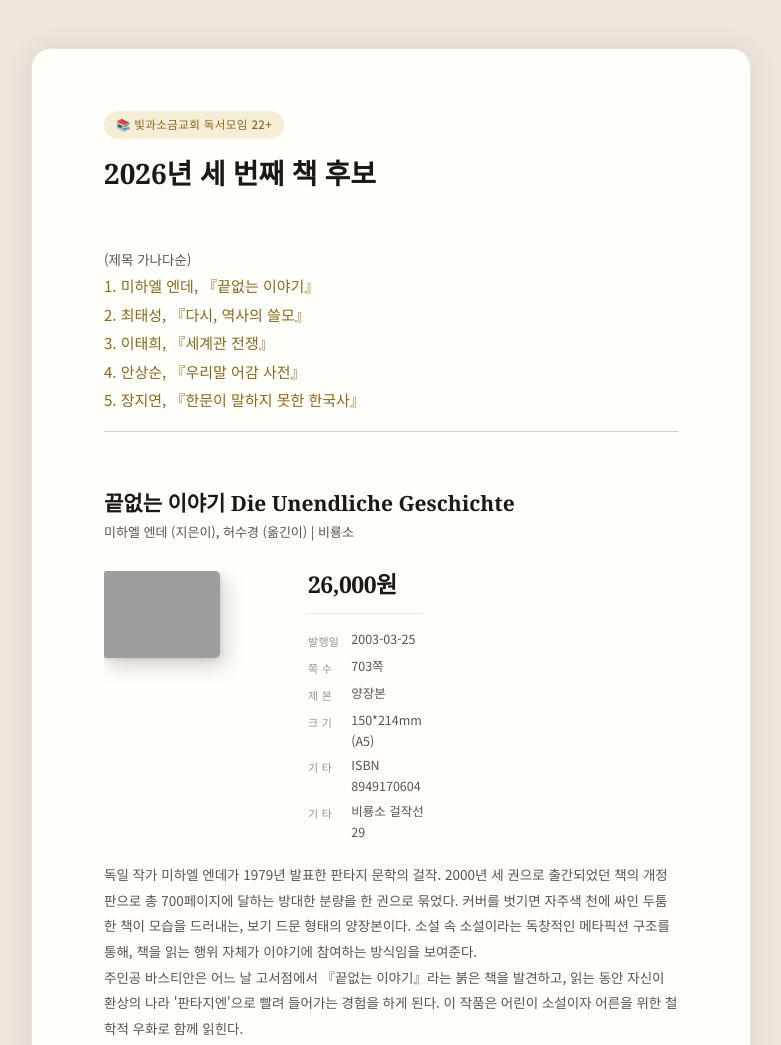
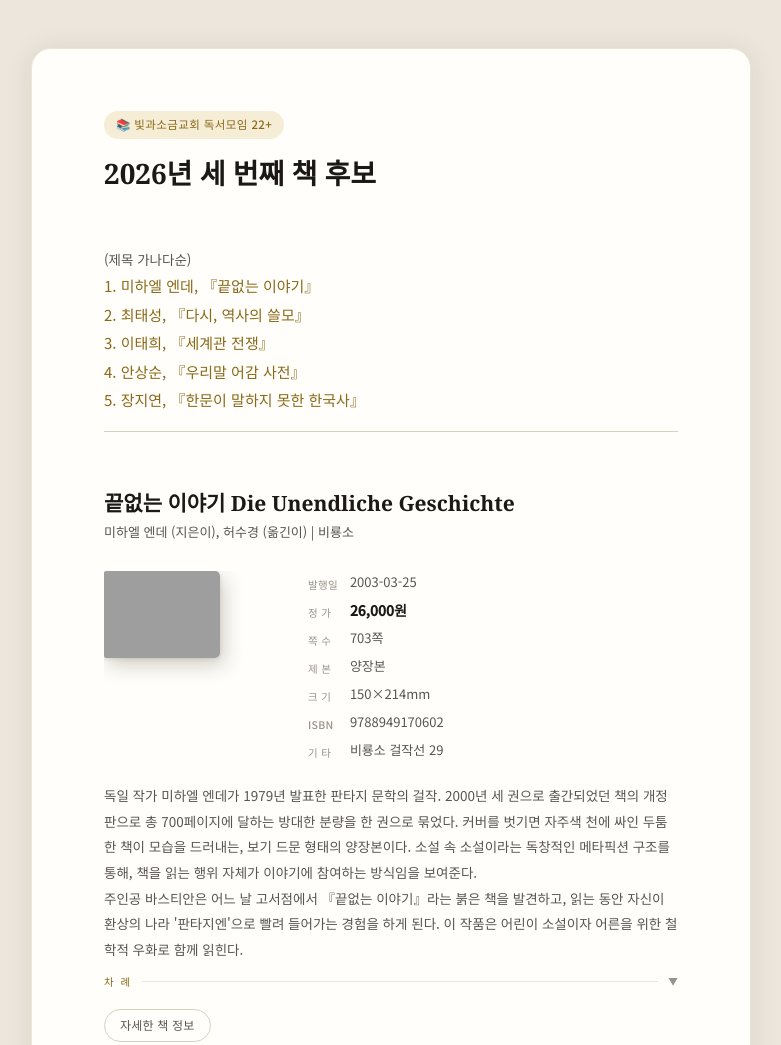
Before and after one commit to coolsky/lsbookclub, a plain HTML site: page 202605.html in a window 1280 px wide. Shown: the top 1045 px of the page, without its empty margins (249-1030 px from the left). Drawn offline with Linux system fonts and the light colour scheme; grey boxes are pictures that could not be loaded.

Commit message:
Add files via upload

```diff
--- a/202605.html
+++ b/202605.html
@@ -247,34 +247,33 @@ h3::after {
   padding: 0 0 0 22px;
 }
 .meta-price {
-  font-family: var(--serif);
-  font-size: 23px;
-  font-weight: 700;
+  /* 정가를 그리드 안에서 굵게만 처리 */
+  font-weight: 600;
   color: var(--ink);
-  letter-spacing: -0.5px;
-  margin-bottom: 14px;
-  padding-bottom: 14px;
-  border-bottom: 1px solid var(--rule-light);
-  line-height: 1.2;
 }
 .meta-grid {
   display: grid;
   grid-template-columns: auto 1fr;
-  gap: 3px 12px;
+  gap: 4px 12px;
   font-size: 12.5px;
 }
 .meta-label {
   color: var(--ink-light);
-  font-size: 11px;
+  font-size: 10.5px;
   font-weight: 500;
   letter-spacing: 0.3px;
   white-space: nowrap;
-  padding-top: 2px;
+  padding-top: 3px;
 }
 .meta-val {
   color: var(--ink-mid);
-  font-size: 12.5px;
+  font-size: 13px;
   line-height: 1.7;
+}
+.meta-val.meta-price {
+  font-weight: 600;
+  color: var(--ink);
+  font-size: 14px;
 }
 
 /* ── 차례 접기/펼치기 ── */
@@ -465,68 +464,80 @@ a[href="#top"]:hover {
 document.addEventListener('DOMContentLoaded', function () {
 
   /* ═══════════════════════════════════════════
-     1. 책 정보 메타데이터 재구성
-        순서: 정가 → 발행일 → 쪽수 → 제본 → 크기 → 기타
+     1. 책 정보 메타데이터 — 검증된 서지 데이터로 렌더링
+        순서: 발행일, 정가, 쪽수, 제본, 크기, ISBN, 기타
   ════════════════════════════════════════════ */
-  function extractLines(node) {
-    var lines = [], cur = '';
-    function walk(n) {
-      if (n.nodeType === 3) { cur += n.textContent; }
-      else if (n.nodeType === 1) {
-        if (n.tagName === 'BR') { lines.push(cur.trim()); cur = ''; }
-        else { n.childNodes.forEach(walk); if (n.tagName === 'DIV') { lines.push(cur.trim()); cur = ''; } }
+  var BOOK_META = {
+    'book1': {
+      date: '2003-03-25', price: '26,000원', pages: '703쪽',
+      binding: '양장본', size: '150×214mm',
+      isbn: '9788949170602', extra: '비룡소 걸작선 29'
+    },
+    'book2': {
+      date: '2024-07-29', price: '18,000원', pages: '280쪽',
+      binding: '반양장본', size: '—',
+      isbn: '9791193401217', extra: '역사의 쓸모 시리즈'
+    },
+    'book3': {
+      date: '2016-05-02', price: '16,000원', pages: '304쪽',
+      binding: '반양장본', size: '152×225mm',
+      isbn: '9788953125414', extra: ''
+    },
+    'book4': {
+      date: '2021-05-04', price: '17,000원', pages: '378쪽',
+      binding: '반양장본', size: '127×188mm',
+      isbn: '9791189683887', extra: '관점 있는 사전'
+    },
+    'book5': {
+      date: '2023-06-21', price: '13,900원', pages: '188쪽',
+      binding: '반양장본', size: '141×207mm',
+      isbn: '9791156122531', extra: '금요일엔 역사책 1'
+    }
+  };
+
+  document.querySelectorAll('.shine-table-wrapper').forEach(function (wrapper) {
+    /* 가장 가까운 상위 h1의 id로 book 특정 */
+    var bookId = null;
+    var el = wrapper.parentElement;
+    while (el) {
+      var prev = el.previousElementSibling;
+      while (prev) {
+        if (prev.tagName === 'H1' && prev.id) { bookId = prev.id; break; }
+        prev = prev.previousElementSibling;
+      }
+      if (bookId) break;
+      el = el.parentElement;
+    }
+    if (!bookId) {
+      /* fallback: 이전 형제 h1 */
+      var sib = wrapper.previousElementSibling;
+      while (sib) {
+        if (sib.tagName === 'H1' && sib.id) { bookId = sib.id; break; }
+        sib = sib.previousElementSibling;
       }
     }
-    node.childNodes.forEach(walk);
-    if (cur.trim()) lines.push(cur.trim());
-    return lines.filter(Boolean);
-  }
 
-  document.querySelectorAll('.shine-table-wrapper > table > tbody > tr > td:not(:first-child)').forEach(function (td) {
-    var lines = extractLines(td);
-    if (!lines.length) return;
+    var td = wrapper.querySelector('tbody > tr > td:not(:first-child)');
+    if (!td) return;
 
-    /* 원시 텍스트를 | 와 공백으로 쪼개서 토큰 풀 생성 */
-    var raw = lines.join(' | ');
-    var tokens = raw.split(/\s*\|\s*/).map(function(s){ return s.trim(); }).filter(Boolean);
+    var m = BOOK_META[bookId];
+    if (!m) return;
 
-    var price = '', date = '', pages = '', binding = '', size = '', extra = [];
+    var FIELDS = [
+      { label: '발행일', val: m.date    },
+      { label: '정 가', val: m.price,  cls: 'meta-price' },
+      { label: '쪽 수', val: m.pages   },
+      { label: '제 본', val: m.binding },
+      { label: '크 기', val: m.size    },
+      { label: 'ISBN',  val: m.isbn    },
+      { label: '기 타', val: m.extra   }
+    ].filter(function(r){ return r.val && r.val !== '—'; });
 
-    tokens.forEach(function (tok) {
-      if (/정\s*가/.test(tok)) {
-        price = tok.replace(/정\s+가\s*:\s*/, '').trim();
-      } else if (/^\d{4}-\d{2}-\d{2}$/.test(tok)) {
-        date = tok;
-      } else if (/쪽$/.test(tok)) {
-        pages = tok;
-      } else if (/양장본|반양장본|양장|반양장|무선/.test(tok)) {
-        binding = tok;
-      } else if (/\d+\s*\*\s*\d+/.test(tok)) {
-        size = tok;
-      } else if (/^ISBN/.test(tok) || /^9[78]\d{11}$/.test(tok.replace(/[- ]/g,'')) || /^K/.test(tok)) {
-        extra.unshift('ISBN ' + tok.replace(/^ISBN\s*/,''));
-      } else if (tok) {
-        extra.push(tok);
-      }
-    });
-
-    if (!binding) binding = '무선';
-
-    var rows = [
-      { label: '발행일', val: date   },
-      { label: '쪽 수', val: pages   },
-      { label: '제 본', val: binding },
-      { label: '크 기', val: size    },
-    ].filter(function(r){ return r.val; });
-
-    extra.forEach(function(e){ rows.push({ label: '기 타', val: e }); });
-
-    var out = '<div class="book-meta">';
-    out += '<div class="meta-price">' + (price || '—') + '</div>';
-    out += '<div class="meta-grid">';
-    rows.forEach(function (r) {
+    var out = '<div class="book-meta"><div class="meta-grid">';
+    FIELDS.forEach(function (r) {
+      var valCls = r.cls ? ' class="meta-val ' + r.cls + '"' : ' class="meta-val"';
       out += '<span class="meta-label">' + r.label + '</span>';
-      out += '<span class="meta-val">'   + r.val   + '</span>';
+      out += '<span' + valCls + '>' + r.val + '</span>';
     });
     out += '</div></div>';
     td.innerHTML = out;
```
